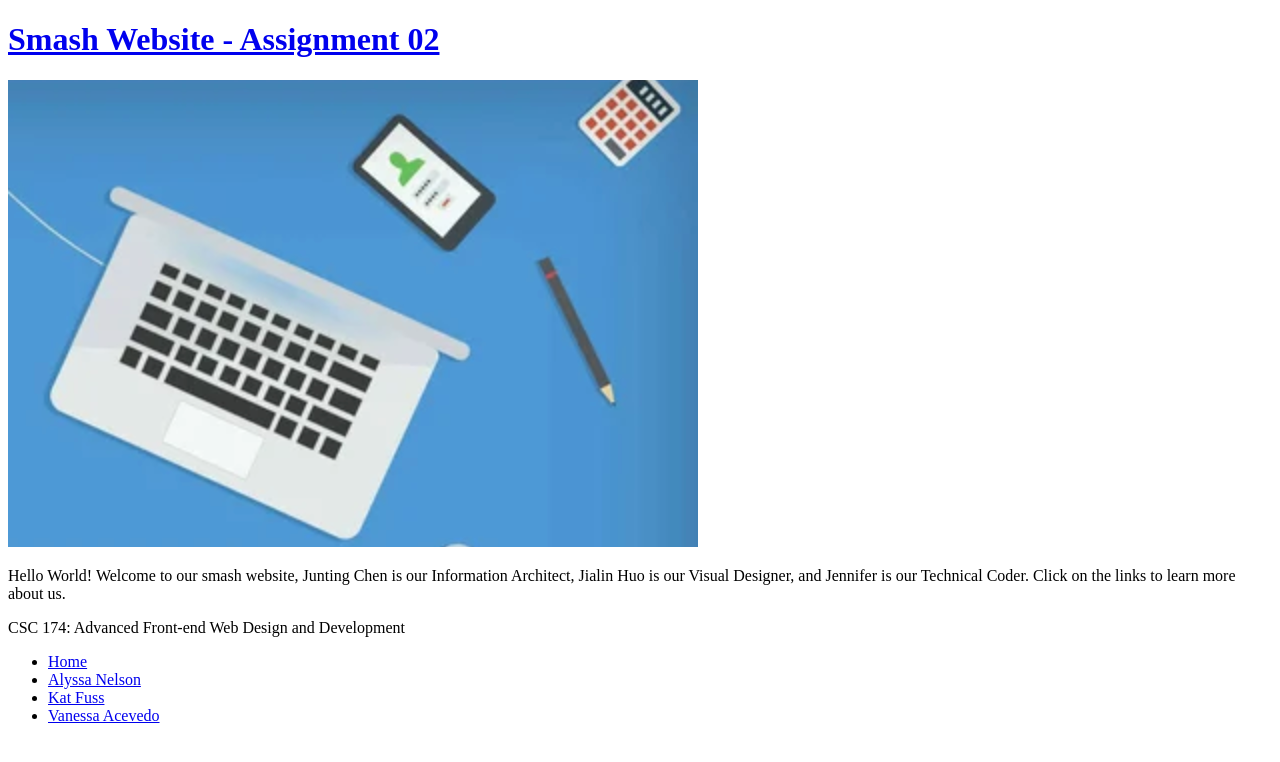
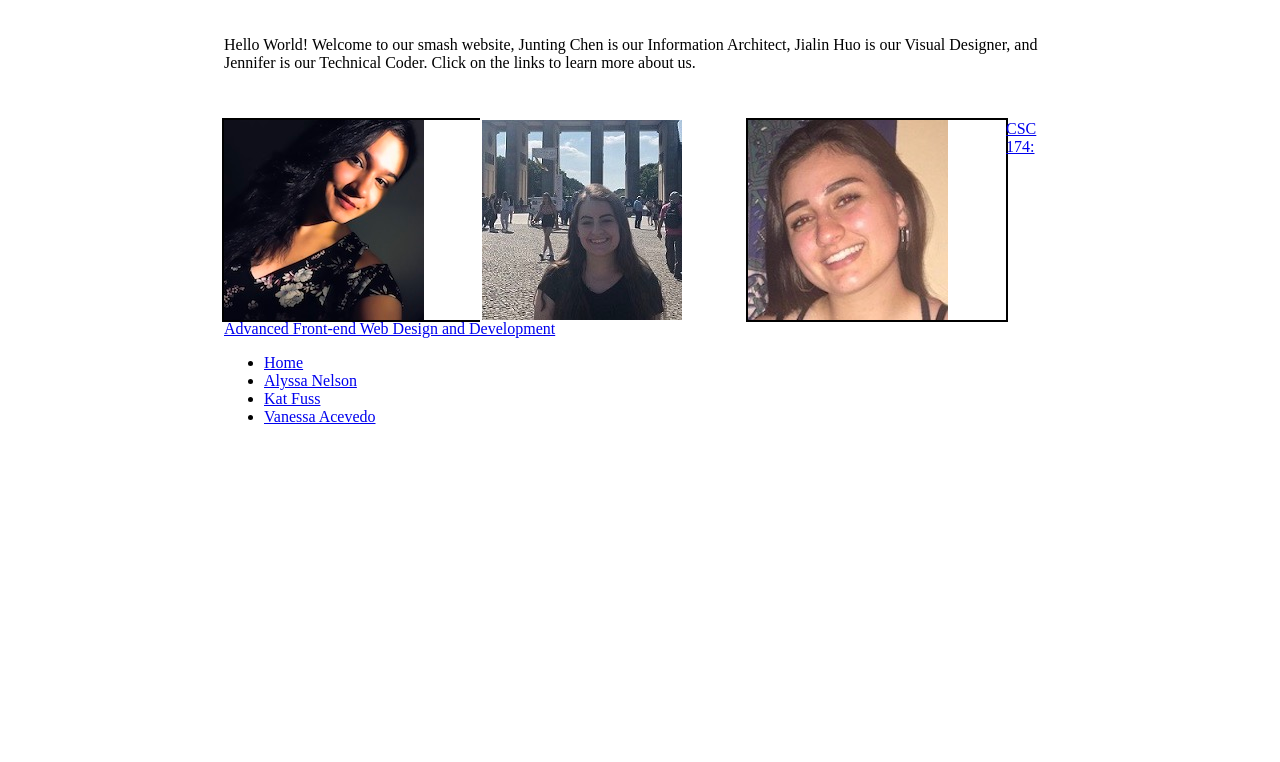
Before and after one commit to jngene/assignment02, a PHP site: page / in a window 1280 px wide. Shown: the top 762 px of the page. Run offline with PHP 8.4, Linux system fonts and the light colour scheme.

Commit message:
rearrange

```diff
--- /dev/null
+++ b/css/styles.css
@@ -0,0 +1,24 @@
+.container {
+	width: 65%;
+	margin: 20px auto;
+}
+.top {
+	float: left;
+	width: 98%;
+	height: 100px;
+	outline: 1px solid white;
+}
+
+.vanessa, .kat {
+	float: left;
+	width: 31%;
+	height: 200px;
+	outline: 2px solid black;
+}
+
+.alyssa {
+	float: left;
+	width: 32%;
+	height: 200px;
+	outline: 2px solid white;
+}
--- a/index.php
+++ b/index.php
@@ -9,19 +9,26 @@
 	</head>
 
 	<body class="container">
-
-		<header>
-			<a href="index.php">
-				<h1>Smash Website - Assignment 02</h1>
-				<img src="images/hello.jpg" alt="Hello">
-			</a>
-		</header>
-
 		<main>
-			<p>Hello World! Welcome to our smash website, Junting Chen is our Information Architect, Jialin Huo is our Visual Designer, and Jennifer is our Technical Coder. Click on the links to learn more about us.</p>
+			<div class="top">
+				<p>Hello World! Welcome to our smash website, Junting Chen is our Information Architect, Jialin Huo is our Visual Designer, and Jennifer is our Technical Coder. Click on the links to learn more about us.</p>
+			</div>
+			<div class="vanessa">
+				<a href="vanessa.php">
+				<img src="images/vanessa.jpg" alt="vanessa">
+			</div>
+			<div class="alyssa">
+				<a href="alyssa.php">
+				<img src="images/alyssa.jpg" alt="alyssa">
+			</div>
+			<div class="kat">
+				<a href="kat.php">
+				<img src="images/kat.jpg" alt="kat">
+			</div>
+			<div class="bottom">
+				<?php include "inc/footer.php"; ?>
+			</div>
 		</main>
 
 
-		<?php include "inc/footer.php"; ?>
-
 <?php include "inc/main-nav.inc"; ?>
```
Also changed, not shown: images/alyssa.jpg, images/kat.jpg, 3 other files.
